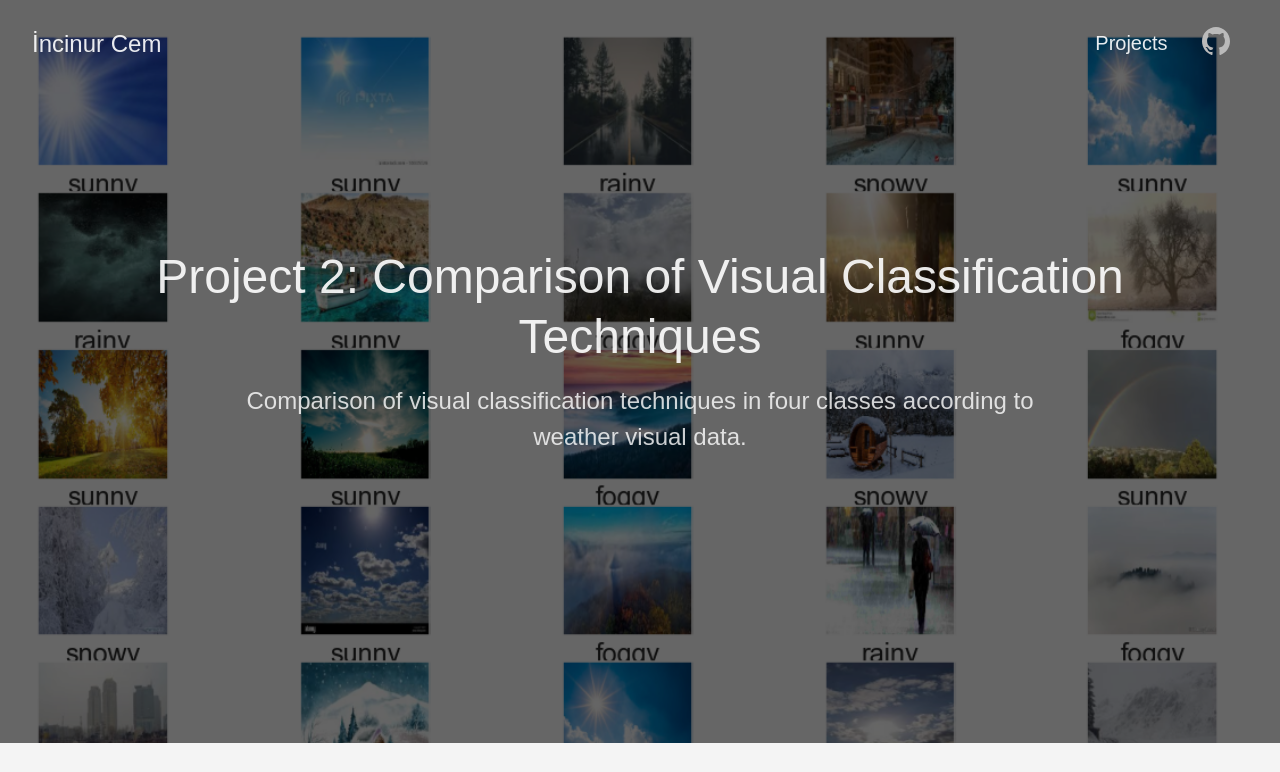
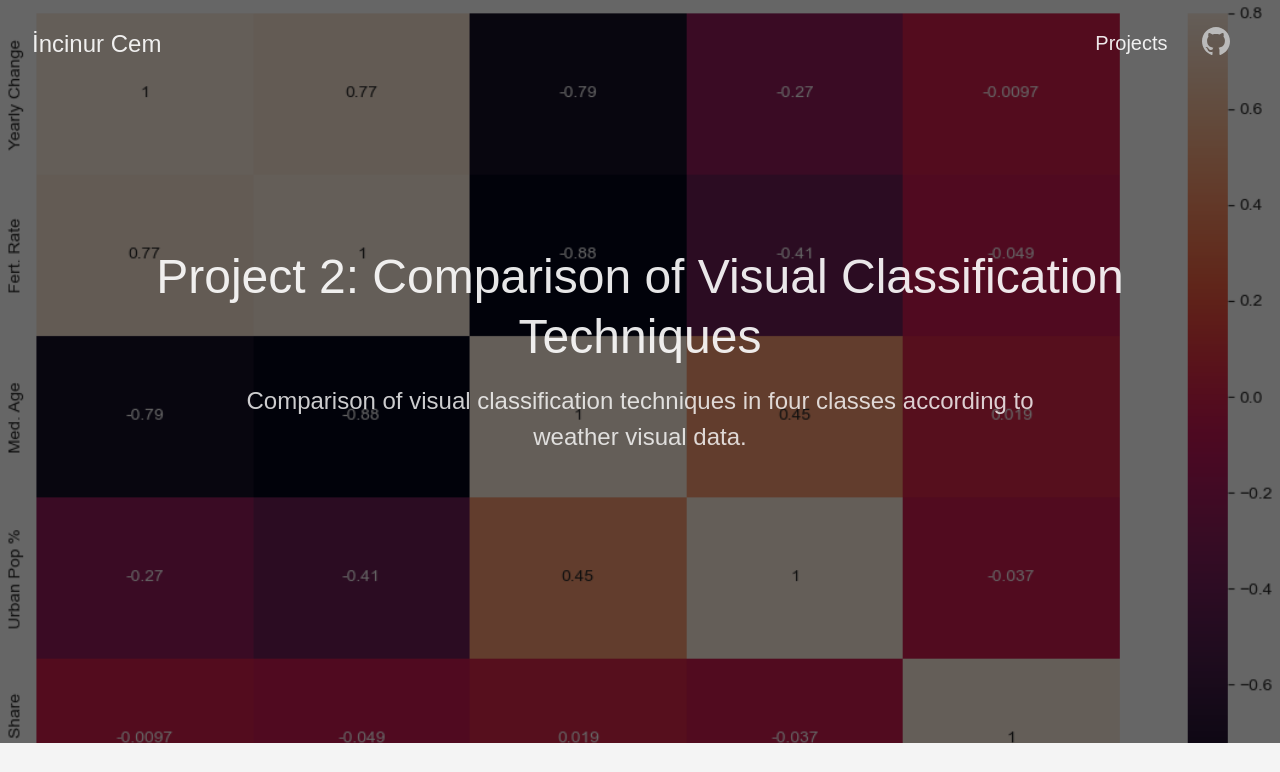
Before and after one commit to incinurcem/PortfolioIC.github.io, a plain HTML site: page post/project-2/index.html in a window 1280 px wide. Shown: the top 772 px of the page. Drawn offline with Linux system fonts and the light colour scheme.

Commit message:
Update index.html

```diff
--- a/post/project-2/index.html
+++ b/post/project-2/index.html
@@ -53,7 +53,7 @@
 
 
 
-  <header class="cover bg-top" style="background-image: url('https://incinurcem.github.io/PortfolioIC.github.io/images/banner 2.png');">
+  <header class="cover bg-top" style="background-image: url('https://incinurcem.github.io/PortfolioIC.github.io/images/p3-1new.png');">
     <div class="pb3-m pb6-l bg-black-60">
       <nav class="pv3 ph3 ph4-ns" role="navigation">
   <div class="flex-l justify-between items-center center">
```
